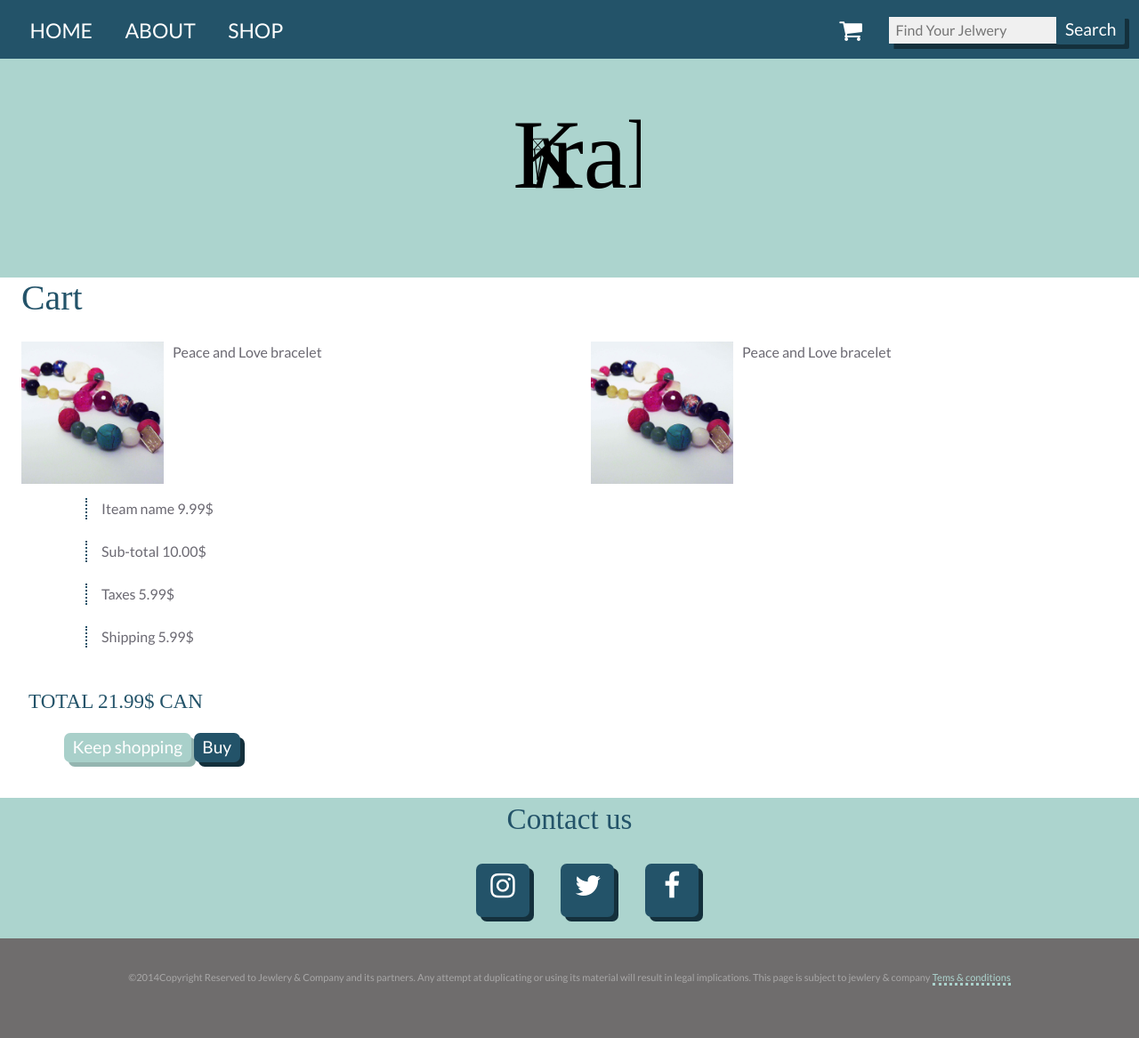
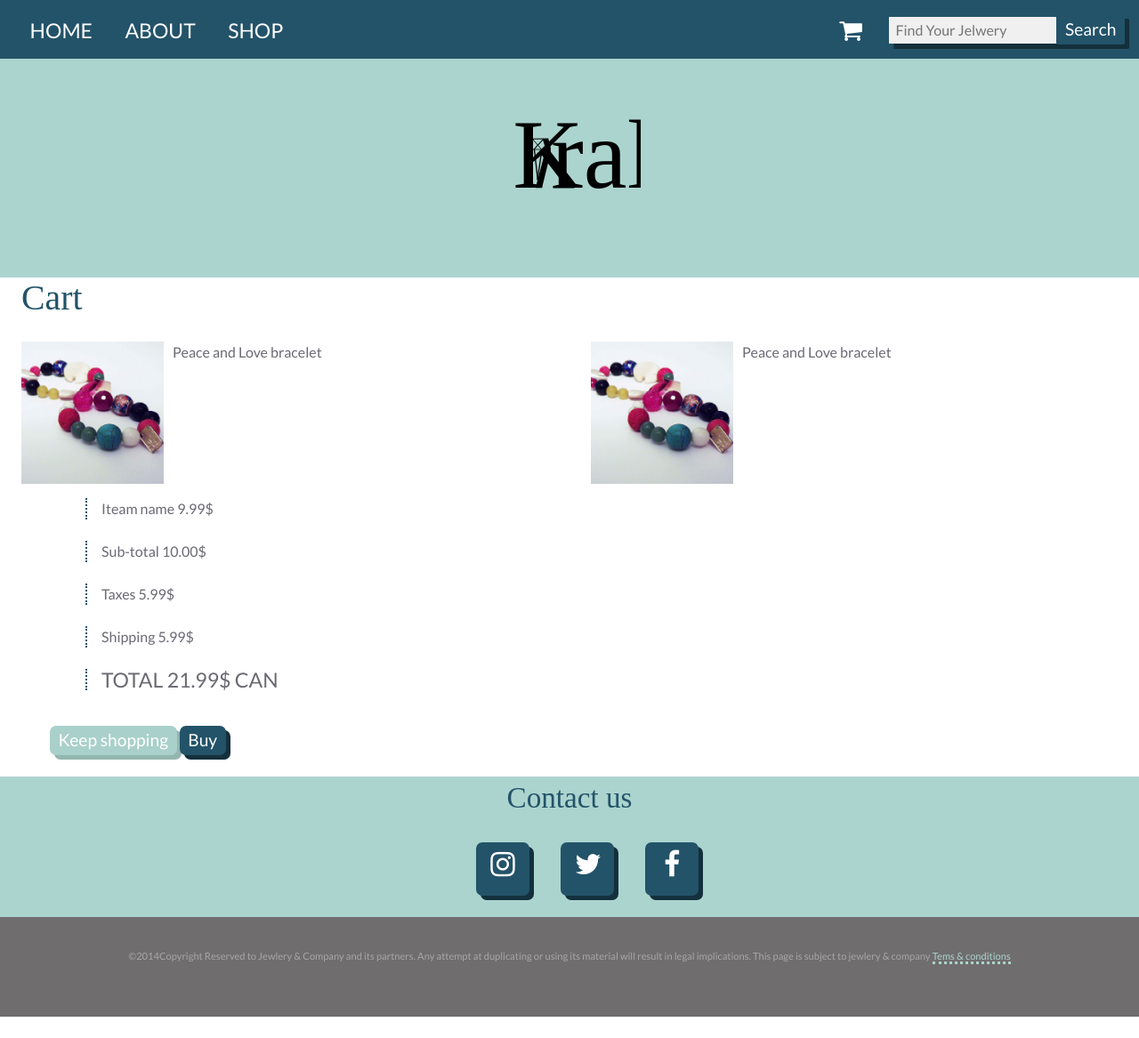
Before and after one commit to corm0078/ecommerce-website, a Jekyll site: the page built from cart.html, in a window 1280 px wide. Shown: the whole page at 89% size. Built offline with Jekyll 4.4.1, drawn with Linux system fonts in a browser that asks for light colours; nearby versions of some CDN libraries; some web fonts are replaced; after the commit the page ends 1143 px from its top, so only the background shows below that.

Commit message:
favicon add and fixed

```diff
--- a/_layouts/default.html
+++ b/_layouts/default.html
@@ -11,7 +11,7 @@
     <link href='http://fonts.googleapis.com/css?family=Lato' rel='stylesheet' type='text/css'>
     <link href="http://netdna.bootstrapcdn.com/font-awesome/4.0.3/css/font-awesome.css" rel="stylesheet">
     <link href="{{site.baseurl}}/css/koral.css" rel="stylesheet">
-    <link rel="shortcut icon" href="favicon.ico"/>
+    <link href="{{site.baseurl}}/favicon.ico/" rel="shortcut icon">
 </head>
     <body>
      <header role="banner">
--- a/cart.html
+++ b/cart.html
@@ -41,10 +41,8 @@
                         <p>{{page.sub-total}}</p>
                         <p>{{page.taxes}}</p>
                         <p>{{page.shipping}}</p>
-
-                        <div class="description price-l">
-                            <h3 class="giga">{{page.price}}</h3>
-                        </div>
+                        <p class="giga">{{page.price}}</h3>
+                </div>
 
                         <ul>
                                <li class="list-group-item list-group-item-inline"><a class="btn mega" href="{{site.baseurl}}/shop/">Keep shopping</a></li>
```
Also changed, not shown: favicon.ico.
